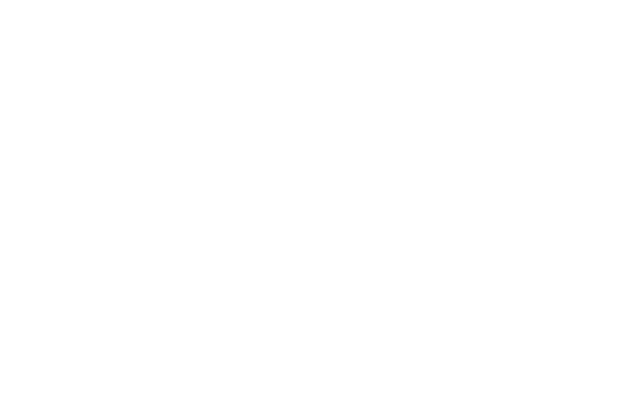
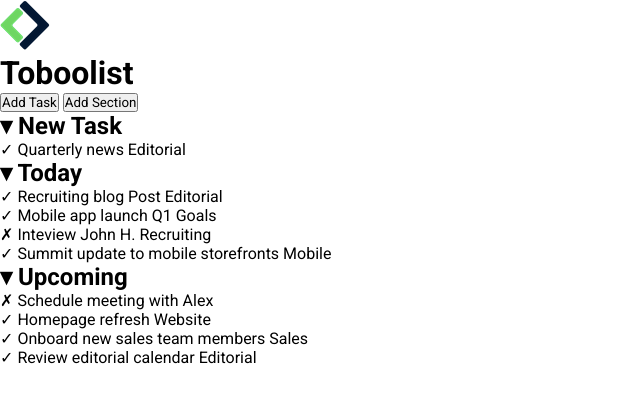
Before and after one commit to Delonteee/html-css-toboolist, a plain HTML site: page index.html in a window 1280 px wide. Shown: the whole page, without its empty margins (0-640 px from the left). Drawn offline with Linux system fonts and the light colour scheme.

Commit message:
creata struttura di base html + reset css

```diff
--- a/css/style.css
+++ b/css/style.css
@@ -0,0 +1,15 @@
+/*   RESET   */
+
+* {
+    margin: 0;
+    padding: 0;
+    box-sizing: border-box;
+    font-family: 'Roboto', sans-serif;
+}
+
+
+/*   GENERALE   */
+
+
+
+/*   HEADER   */
--- a/index.html
+++ b/index.html
@@ -8,13 +8,152 @@
         <meta name="viewport" content="width=device-width, initial-scale=1.0">
         <title>Toboolist</title>
 
+        <!--  GOOGLE FONT -->
+        <link rel="preconnect" href="https://fonts.googleapis.com">
+        <link rel="preconnect" href="https://fonts.gstatic.com" crossorigin>
+        <link href="https://fonts.googleapis.com/css2?family=Roboto:wght@400;700&display=swap" rel="stylesheet">
+
         <!--  CSS  -->
         <link rel="stylesheet" href="css/style.css">
 
     </head>
 
     <body>
+        <header>
+            <img src="img/Logo.png" alt="">
+            <h1>Toboolist</h1>
+        </header>
+        <main>
+            <section>
+                <button>
+                    Add Task
+                </button>
+                <button>
+                    Add Section
+                </button>
+            </section>
+            <section>
+                <ul>
+                    <li>
+                        <h2>
+                            &dtrif; New Task
+                        </h2>
+                        <ul>
+                            <li>
+                                <span>
+                                    &check;
+                                </span>
 
+                                Quarterly news
+
+                                <span>
+                                    Editorial
+                                </span>
+                            </li>
+                        </ul>
+                    </li>
+                    <li>
+                        <h2>
+                            &dtrif; Today
+                        </h2>
+                        <ul>
+                            <li>
+                                <span>
+                                    &check;
+                                </span>
+
+                                Recruiting blog Post
+
+                                <span>
+                                    Editorial
+                                </span>
+                            </li>
+                            <li>
+                                <span>
+                                    &check;
+                                </span>
+
+                                Mobile app launch
+
+                                <span>
+                                    Q1 Goals
+                                </span>
+                            </li>
+                            <li>
+                                <span>
+                                    &cross;
+                                </span>
+
+                                Inteview John H.
+
+                                <span>
+                                    Recruiting
+                                </span>
+                            </li>
+                            <li>
+                                <span>
+                                    &check;
+                                </span>
+
+                                Summit update to mobile storefronts
+
+                                <span>
+                                    Mobile
+                                </span>
+                            </li>
+                        </ul>
+                    </li>
+                    <li>
+                        <h2>
+                            &dtrif; Upcoming
+                        </h2>
+                        <ul>
+                            <li>
+                                <span>
+                                    &cross;
+                                </span>
+
+                                Schedule meeting with Alex
+
+                            </li>
+                            <li>
+                                <span>
+                                    &check;
+                                </span>
+
+                                Homepage refresh
+
+                                <span>
+                                    Website
+                                </span>
+                            </li>
+                            <li>
+                                <span>
+                                    &check;
+                                </span>
+
+                                Onboard new sales team members
+
+                                <span>
+                                    Sales
+                                </span>
+                            </li>
+                            <li>
+                                <span>
+                                    &check;
+                                </span>
+
+                                Review editorial calendar
+
+                                <span>
+                                    Editorial
+                                </span>
+                            </li>
+                        </ul>
+                    </li>
+                </ul>
+            </section>
+        </main>
     </body>
 
 </html>
```
